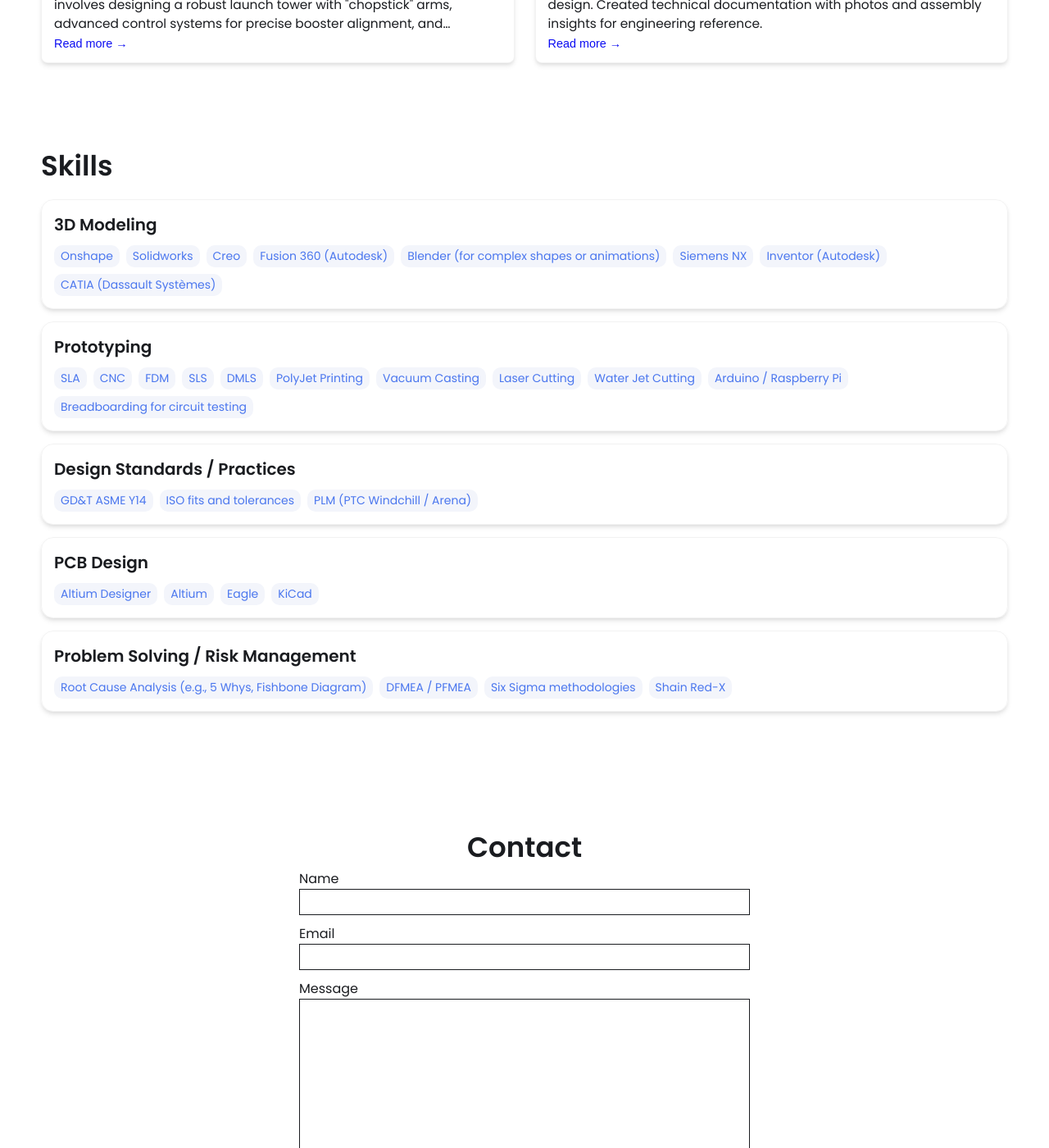
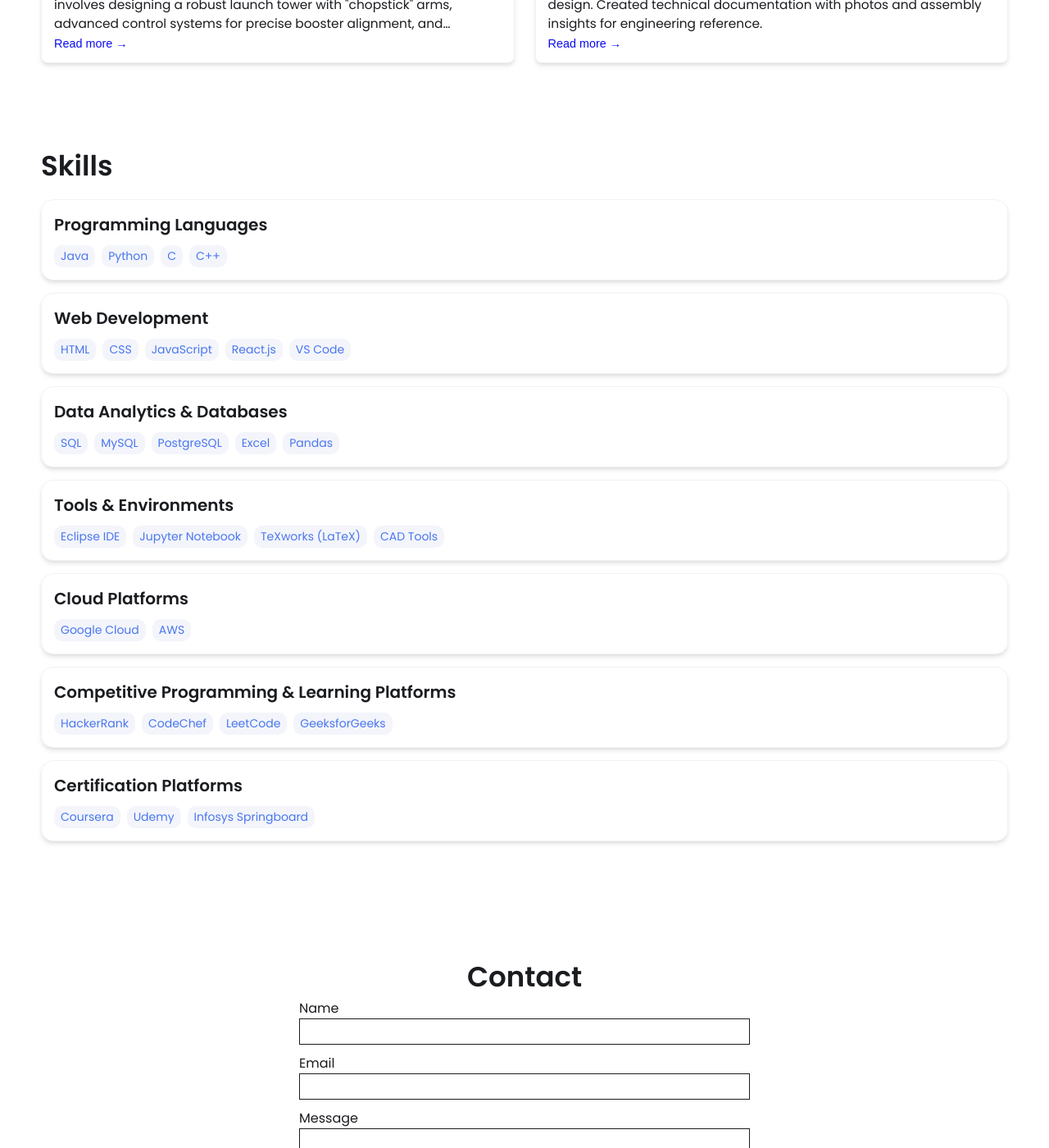
Before and after one commit to shodhanshetty12/shodhanshetty12.github.io, a Jekyll site: the page built from index.html, in a window 1280 px wide and 1400 px high, scrolled down 1449 px. Shown: the whole window at 82% size. Built offline with Jekyll 4.4.1, drawn with Linux system fonts in a browser that asks for light colours; some of the changed text lies outside the part shown.

Commit message:
_config.yml

```diff
--- a/_config.yml
+++ b/_config.yml
@@ -1,99 +1,80 @@
 # Welcome to Jekyll!
-#
-# This config file is meant for settings that affect your whole blog, values
-# which you are expected to set up once and rarely edit after that. If you find
-# yourself editing this file very often, consider using Jekyll's data files
-# feature for the data you need to update frequently.
 
 # Main Page Setup
-
-title: John Doe's Portfolio # This is what shows up in the tab of the browser
-
-
+title: Shodhan Kumar Shetty's Portfolio
 
 # Hero Section
-name: John Doe
-headline: headline message
-description: >- # dont remove this line. this will ignore all new lines until the next section
-  Write an awesome intro and discuss your highlights and qualification. You can edit this
-  line in _config.yml. It will appear in your document head meta (for
-  Google search results) and in your feed.xml site description.
+name: Shodhan Kumar Shetty
+headline: Final Year CSE Student | Java Developer | Data Analytics Enthusiast
+description: >-
+  A final year Computer Science Engineering student at Alva’s Institute of Engineering and Technology. Intermediate in Java programming with a strong interest in problem solving using arrays, strings, numericals, sliding window, and hashtable-based approaches. Also exploring data analytics using PostgreSQL and web development.
 
-# Place your profile image in /assets/images/profile-image/folder and edit the file name
-profile_image: ./assets/images/profile-image/avatar.jpeg
-
+profile_image: ./assets/images/profile-image/pfp.jpg
 
 # Link your resume
-# You can place your resume in assets/resume/{resume file.pdf} or add external link such as pdf saved in google drive
 resume-url: https://drive.google.com/file/d/13Z3duVzh-gguPU5r03oJVEE6rV9rd3DS/view?usp=sharing
 
+# Set up external links
+external-links:
+  linkedin: shodhan-kumar-shetty-182568252
+  github: shodhanshetty12
+  leetcode: CtrlAltConquer
+  codechef: shodhanshetty
+  hackerank: 4AL22CS150
+  medium: shodhankumarshetty963
+  youtube: shodhanshetty12
+  discord: 1394703412943126540/1394703413555499201
+  bluesky: shodhankumarshetty.bsky.social
 
-# Set up external links - this will show up as small icons next to your name.
+# Skills Section
+skills:
+  - category: Programming Languages
+    tools:
+      - Java
+      - Python
+      - C
+      - C++
+  - category: Web Development
+    tools:
+      - HTML
+      - CSS
+      - JavaScript
+      - React.js
+      - VS Code
+  - category: Data Analytics & Databases
+    tools:
+      - SQL
+      - MySQL
+      - PostgreSQL
+      - Excel
+      - Pandas
+  - category: Tools & Environments
+    tools:
+      - Eclipse IDE
+      - Jupyter Notebook
+      - TeXworks (LaTeX)
+      - CAD Tools
+  - category: Cloud Platforms
+    tools:
+      - Google Cloud
+      - AWS
+  - category: Competitive Programming & Learning Platforms
+    tools:
+      - HackerRank
+      - CodeChef
+      - LeetCode
+      - GeeksforGeeks
+  - category: Certification Platforms
+    tools:
+      - Coursera
+      - Udemy
+      - Infosys Springboard
 
-external-links:    # input only your own url slug. The icons with missing entries will not appear.
-  linkedin: test    # https://www.linkedin.com/in/{your url slug}
-  github: leea12    # https://github.com/{your url slug}
-  stackoverflow: test      # https://stackoverflow.com/users/{your url slug}
-  medium:            # https://medium.com/@{your url slug}
-  x-twitter:   # https://x.com/{your url slug}
-  threads:            # https://threads.net/@{your url slug}
-  instragram:       # https://instagram.com/{your url slug}
-  youtube:           # https://youtube.com/@{your url slug}
-  discord:            # https://discord.com/users/{your url slug}
-  bluesky:           # https://bsky.app/profile/{your url slug}
+# Contact Form Setup
+formspree-key: https://formspree.io/f/{8-digit key}
 
-
-# Skills Section - Add the list of your Skills by categories/tools. The indentation for each level needs to be precise.
-skills:
-  - category: 3D Modeling
-    tools:
-    - Onshape
-    - Solidworks
-    - Creo
-    - Fusion 360 (Autodesk)
-    - Blender (for complex shapes or animations)
-    - Siemens NX
-    - Inventor (Autodesk)
-    - CATIA (Dassault Systèmes)
-  - category: Prototyping
-    tools:
-    - SLA
-    - CNC
-    - FDM
-    - SLS
-    - DMLS
-    - PolyJet Printing
-    - Vacuum Casting
-    - Laser Cutting
-    - Water Jet Cutting
-    - Arduino / Raspberry Pi
-    - Breadboarding for circuit testing
-  - category: Design Standards / Practices
-    tools:
-    - GD&T ASME Y14
-    - ISO fits and tolerances
-    - PLM (PTC Windchill / Arena)
-  - category: PCB Design
-    tools:
-    - Altium Designer
-    - Altium
-    - Eagle
-    - KiCad
-  - category: Problem Solving / Risk Management
-    tools:
-    - Root Cause Analysis (e.g., 5 Whys, Fishbone Diagram)
-    - DFMEA / PFMEA
-    - Six Sigma methodologies
-    - Shain Red-X
-
-
-# Contact Form Setup. Setup an account and copy over the key. When someone fills out the form, it will be received in your email.
-formspree-key:   https://formspree.io/f/{8-digit key}
-
-
-
-# Active theme (Updatethis to switch themes). Make sure to keep the indentation the samne.
-colors: # this is the basic theme
+# Theme Colors (unchanged)
+colors:
   text: "#1a1c20"
   border: "#ddd"
   link: "#4a76ee"
@@ -101,7 +82,6 @@ colors: # this is the basic theme
   background: "#ffffff"
   light_background: "#f3f5fb"
 
-# A few examples.
 basic theme:
   text: "#1a1c20"
   border: "#ddd"
@@ -110,7 +90,7 @@ basic theme:
   background: "#ffffff"
   light_background: "#f3f5fb"
 
-  mint theme:
+mint theme:
   text: "#2c3333"
   border: "#e0f2ef"
   link: "#40b3a2"
@@ -126,7 +106,7 @@ lemon theme:
   background: "#fffdf5"
   light_background: "#fff9e6"
 
-  pink theme:
+pink theme:
   text: "#2d2d2d"
   border: "#f8e2e2"
   link: "#ff8fa3"
@@ -134,19 +114,13 @@ lemon theme:
   background: "#fff8f8"
   light_background: "#fff5f6"
 
-
-
-
-
-
 #########################################################################################################
-# Build settings for the site. Editing the below may cause the site to malfunction.
+# Build settings
 
 collections:
   projects:
     output: true
     permalink: /projects/:path/
-
 
 markdown: kramdown
 highlighter: rouge
@@ -166,24 +140,3 @@ plugins:
 
 include:
   - _projects
-
-
-# Exclude from processing.
-# The following items will not be processed, by default.
-# Any item listed under the `exclude:` key here will be automatically added to
-# the internal "default list".
-#
-# Excluded items can be processed by explicitly listing the directories or
-# their entries' file path in the `include:` list.
-#
-# exclude:
-#   - .sass-cache/
-#   - .jekyll-cache/
-#   - gemfiles/
-#   - Gemfile
-#   - Gemfile.lock
-#   - node_modules/
-#   - vendor/bundle/
-#   - vendor/cache/
-#   - vendor/gems/
-#   - vendor/ruby/
```
